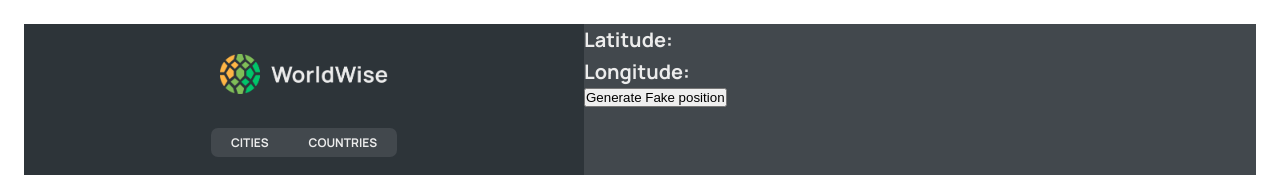
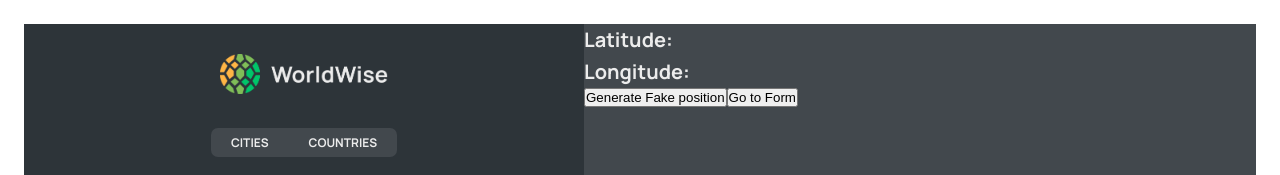
Before and after one commit to Xavier-Hsiao/worldwise, a React (Vite) app: page /app in a window 1280 px wide. Shown: the top 175 px of the page. Built offline with nearby package versions, Linux system fonts and the light colour scheme; data requests are answered from the project's data file.

Commit message:
Build: configure route to Form

```diff
--- a/src/components/CityList/CityList.jsx
+++ b/src/components/CityList/CityList.jsx
@@ -4,6 +4,7 @@ import CityItem from "../CityItem/CityItem";
 import Message from "../Message/Message";
 
 export default function CityList({ cities, isLoading }) {
+
   if (isLoading) return <Spinner />;
 
   // To check if there is no city on list
@@ -14,10 +15,14 @@ export default function CityList({ cities, isLoading }) {
   }
 
   return (
-    <ul className={styles.cityList}>
-      {cities.map((city) => (
-        <CityItem city={city} key={city.id} />
-      ))}
-    </ul>
+    <>
+      <ul className={styles.cityList}>
+        {cities.map((city) => (
+          <CityItem city={city} key={city.id} />
+        ))}
+      </ul>
+
+
+    </>
   );
 }
--- a/src/components/Map/Map.jsx
+++ b/src/components/Map/Map.jsx
@@ -1,10 +1,12 @@
 import { useSearchParams } from "react-router-dom";
+import { useNavigate } from "react-router";
 import styles from "./Map.module.scss";
 
 export default function Map() {
   const [searchParams, setSearchParams] = useSearchParams();
   const lat = searchParams.get("lat");
   const lng = searchParams.get("lng");
+  const navigate = useNavigate();
   return (
     <div className={styles.mapContainer}>
       <h1>Latitude: {lat}</h1>
@@ -13,6 +15,7 @@ export default function Map() {
       <button onClick={() => setSearchParams({ lat: 69, lng: 69 })}>
         Generate Fake position
       </button>
+      <button onClick={() => navigate("form")}>Go to Form</button>
     </div>
   );
 }
```
